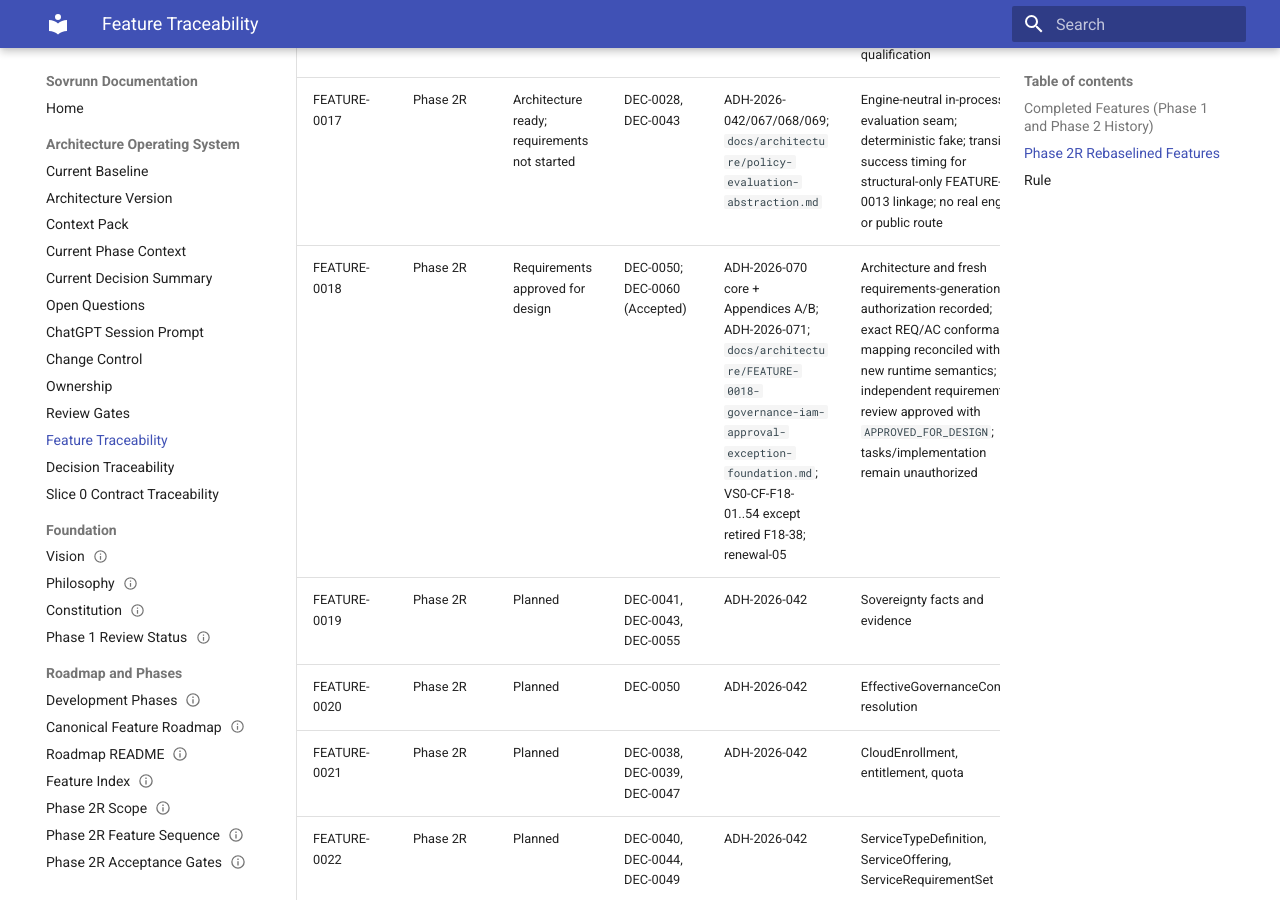
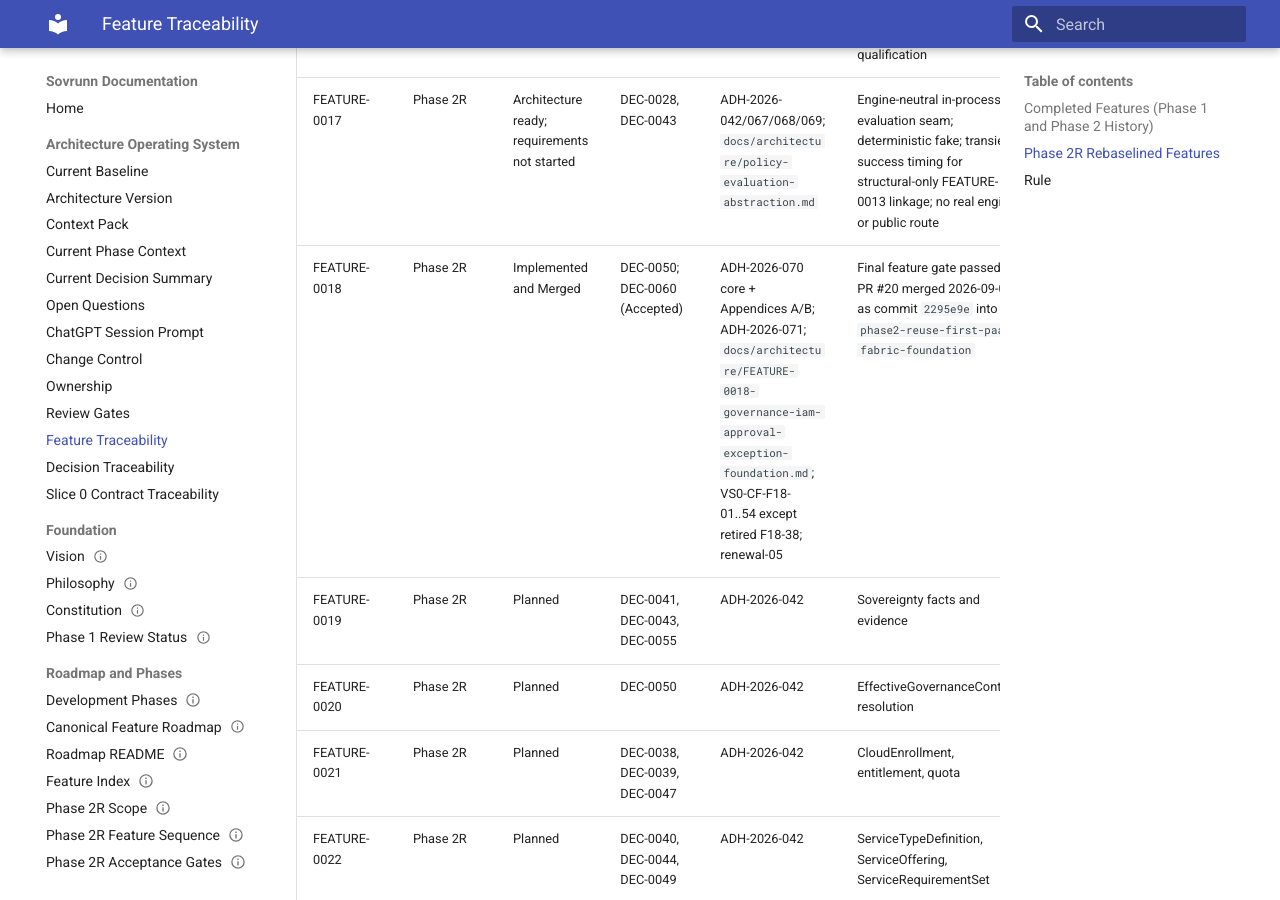
Before and after one commit to sanjeevksaini/sovrunn, an MkDocs documentation site: the page built from docs/traceability/FEATURE_TRACEABILITY_MATRIX.md, in a window 1280 px wide and 900 px high, scrolled down 1284 px. Built offline with MkDocs 1.6.1 and Material for MkDocs 9.7.7, drawn with Linux system fonts in a browser that asks for light colours.

Commit message:
chore(FEATURE-0018): complete merged-feature closeout

```diff
--- a/docs/traceability/FEATURE_TRACEABILITY_MATRIX.md
+++ b/docs/traceability/FEATURE_TRACEABILITY_MATRIX.md
@@ -18,7 +18,7 @@ This matrix links features to tenets, decisions, RFCs, tests, and gate status.
 | FEATURE-0015 | Phase 2R | Architecture ready; Kiro requirements not started | DEC-0037, DEC-0038, DEC-0041, DEC-0042, DEC-0054, DEC-0059 | ADH-2026-042/045, ADH-020/024/025/037; `FEATURE-0015-canonical-cloud-model-foundation.md`; VS0-SCHEMA-008..014; VS0-WRITER-001/003/004; VS0-STATE-001/010; VS0-CF-F15-01..11/X03 | Canonical bootstrap replaces alpha runtime migration (ADH-2026-045); FEATURE-0015 ends at InfrastructureStack; manifest prepared, architecture human gate still required |
 | FEATURE-0016 | Phase 2R | Planned | DEC-0036, DEC-0042 | ADH-2026-042 | Adapter boundary and ExecutionTarget qualification |
 | FEATURE-0017 | Phase 2R | Architecture ready; requirements not started | DEC-0028, DEC-0043 | ADH-2026-042/067/068/069; `docs/architecture/policy-evaluation-abstraction.md` | Engine-neutral in-process evaluation seam; deterministic fake; transient success timing for structural-only FEATURE-0013 linkage; no real engine or public route |
-| FEATURE-0018 | Phase 2R | Requirements approved for design | DEC-0050; DEC-0060 (Accepted) | ADH-2026-070 core + Appendices A/B; ADH-2026-071; `docs/architecture/FEATURE-0018-governance-iam-approval-exception-foundation.md`; VS0-CF-F18-01..54 except retired F18-38; renewal-05 | Architecture and fresh requirements-generation authorization recorded; exact REQ/AC conformance mapping reconciled without new runtime semantics; independent requirements review approved with `APPROVED_FOR_DESIGN`; tasks/implementation remain unauthorized |
+| FEATURE-0018 | Phase 2R | Implemented and Merged | DEC-0050; DEC-0060 (Accepted) | ADH-2026-070 core + Appendices A/B; ADH-2026-071; `docs/architecture/FEATURE-0018-governance-iam-approval-exception-foundation.md`; VS0-CF-F18-01..54 except retired F18-38; renewal-05 | Final feature gate passed; PR #20 merged 2026-09-07 as commit `2295e9e` into `phase2-reuse-first-paas-fabric-foundation` |
 | FEATURE-0019 | Phase 2R | Planned | DEC-0041, DEC-0043, DEC-0055 | ADH-2026-042 | Sovereignty facts and evidence |
 | FEATURE-0020 | Phase 2R | Planned | DEC-0050 | ADH-2026-042 | EffectiveGovernanceContext resolution |
 | FEATURE-0021 | Phase 2R | Planned | DEC-0038, DEC-0039, DEC-0047 | ADH-2026-042 | CloudEnrollment, entitlement, quota |
```
Also changed, not shown: docs/context/CURRENT_DECISION_SUMMARY.md (+2 -11 lines), 1 other file.
